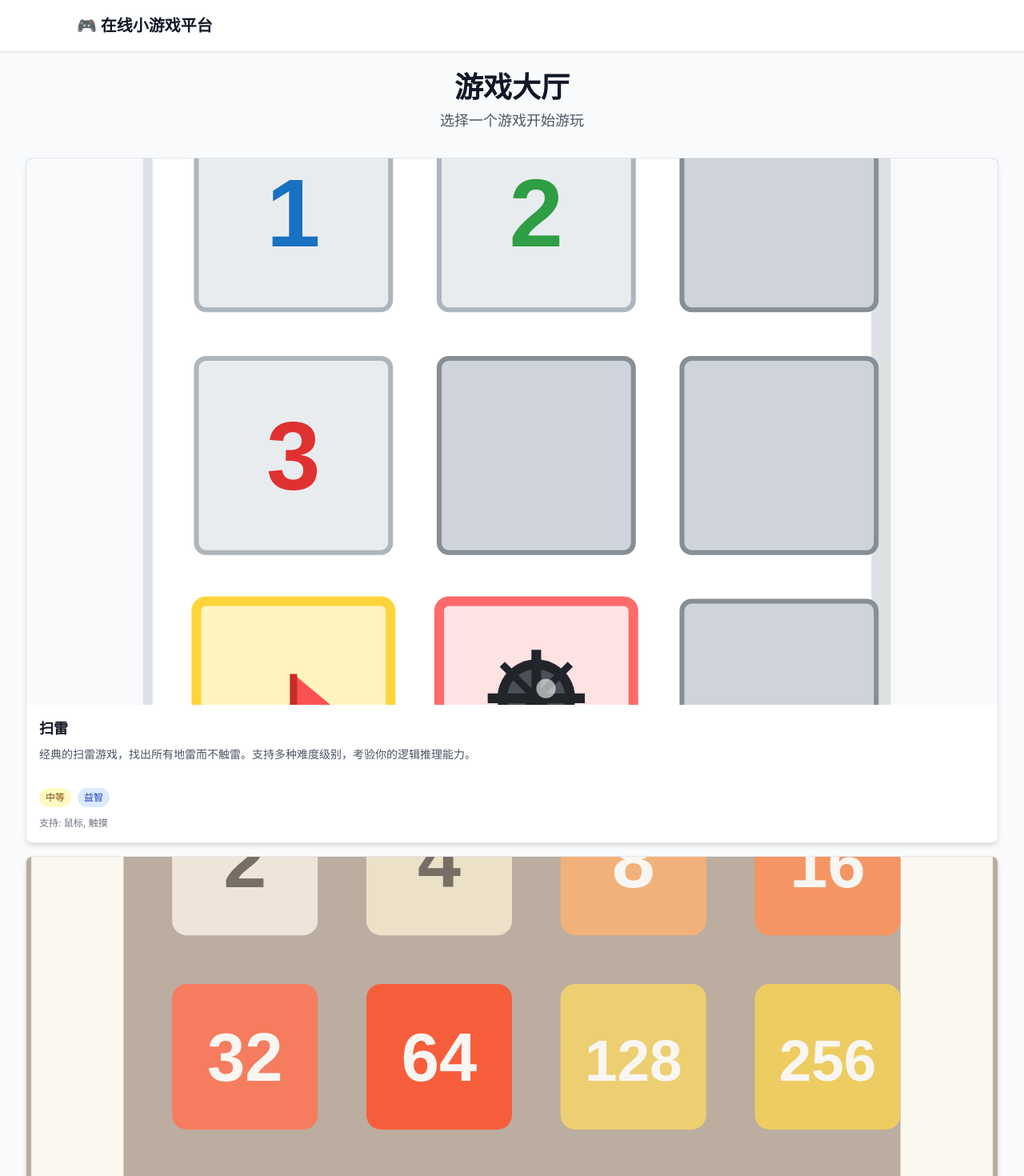
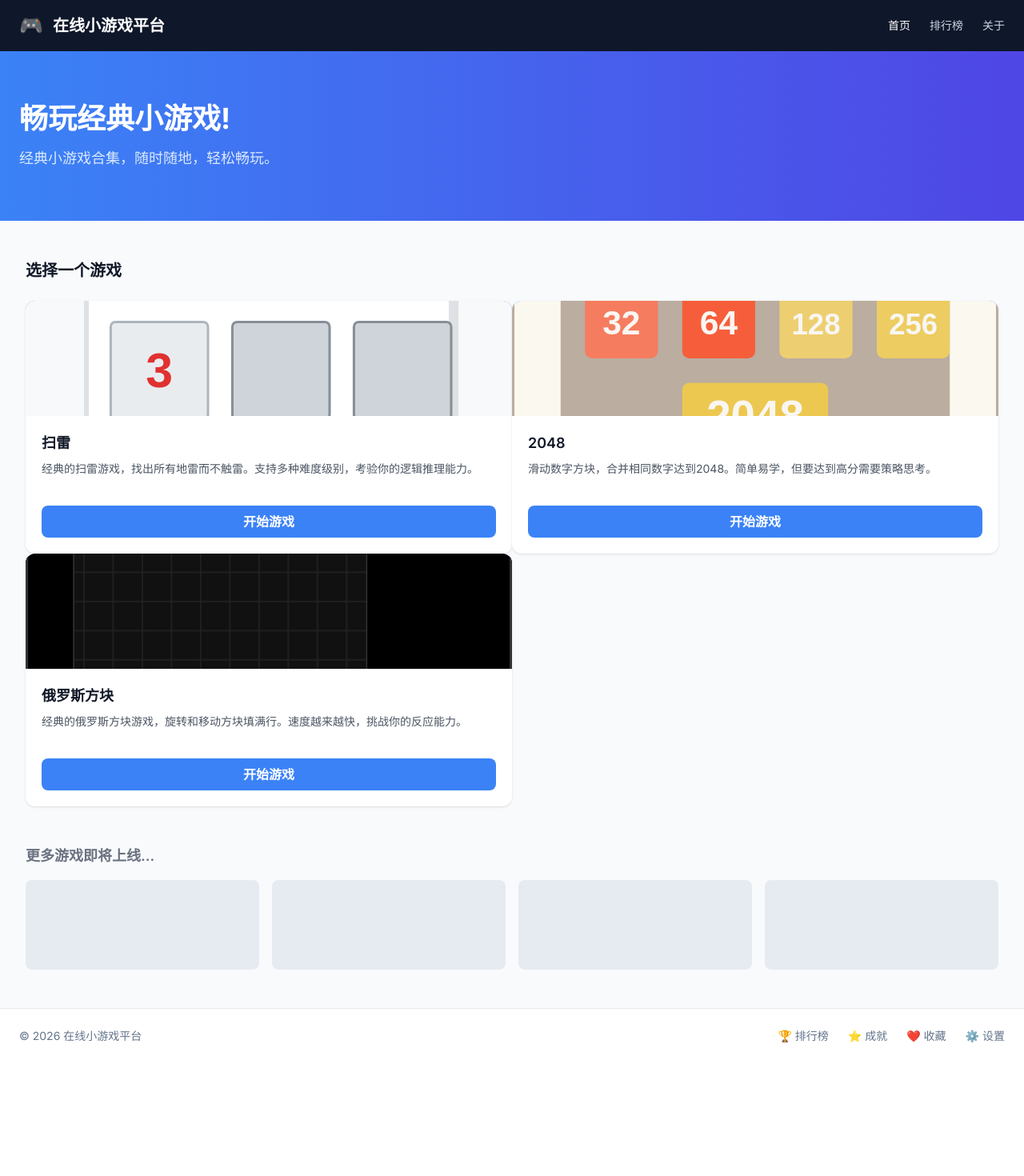
Before and after one commit to wupinshuo/durian-games, a Next.js app: page / in a window 1280 px wide. Shown: the top 1470 px of the page at 80% size. After the commit the page ends 1329 px from the top, so only its background shows below. Built offline with nearby package versions, Linux system fonts and the light colour scheme.

Commit message:
feat(ui): 重构首页ui样式

```diff
--- a/src/app/globals.css
+++ b/src/app/globals.css
@@ -40,6 +40,7 @@ body {
   color: var(--foreground);
   background: var(--background);
   font-family: Arial, Helvetica, sans-serif;
+  min-width: 320px;
 }
 
 @layer utilities {
@@ -54,17 +55,15 @@ body {
 }
 
 .game-card {
-  @apply bg-white rounded-lg shadow-md hover:shadow-lg transition-optimized cursor-pointer border border-gray-200 gpu-accelerated;
+  @apply bg-white rounded-xl shadow hover:shadow-xl transition-all duration-200 cursor-pointer overflow-hidden;
 }
 
 .game-card:hover {
-  @apply transform transition-optimized;
-  transform: translateY(-2px) translateZ(0);
+  transform: translateY(-4px);
 }
 
 .game-card:active {
-  @apply transform;
-  transform: translateY(0) scale(0.98) translateZ(0);
+  transform: scale(0.95);
 }
 
 /* 游戏大厅网格布局 */
--- /dev/null
+++ b/src/components/footer.tsx
@@ -0,0 +1,45 @@
+"use client";
+
+import React from "react";
+
+/**
+ * Footer 组件
+ * 显示平台底部信息和链接
+ */
+export function Footer() {
+  return (
+    <footer className="border-t bg-white">
+      <div className="mx-auto max-w-7xl px-4 sm:px-6">
+        <div className="flex flex-col items-center gap-3 sm:gap-4 py-4 sm:py-6 text-xs sm:text-sm text-slate-500 md:flex-row md:justify-between">
+          <span>© 2026 在线小游戏平台</span>
+          <div className="flex gap-4 sm:gap-6">
+            <button
+              type="button"
+              className="hover:text-slate-700 transition-colors"
+            >
+              🏆 排行榜
+            </button>
+            <button
+              type="button"
+              className="hover:text-slate-700 transition-colors"
+            >
+              ⭐ 成就
+            </button>
+            <button
+              type="button"
+              className="hover:text-slate-700 transition-colors"
+            >
+              ❤️ 收藏
+            </button>
+            <button
+              type="button"
+              className="hover:text-slate-700 transition-colors"
+            >
+              ⚙️ 设置
+            </button>
+          </div>
+        </div>
+      </div>
+    </footer>
+  );
+}
--- a/src/components/game-hall.tsx
+++ b/src/components/game-hall.tsx
@@ -139,18 +139,29 @@ export function GameHall({ onGameSelect }: GameHallProps) {
   }
 
   return (
-    <div className="flex-1 py-6">
+    <div className="flex-1">
+      {/* Hero 区域 */}
+      <section className="bg-gradient-to-r from-blue-500 to-indigo-600 text-white">
+        <div className="mx-auto max-w-7xl px-4 sm:px-6 py-12 sm:py-16">
+          <TransitionWrapper isVisible={!isTransitioning} type="slideUp">
+            <h1 className="text-2xl sm:text-3xl md:text-4xl font-bold mb-3 sm:mb-4">
+              畅玩经典小游戏!
+            </h1>
+            <p className="text-base sm:text-lg text-blue-100 max-w-xl">
+              经典小游戏合集，随时随地，轻松畅玩。
+            </p>
+          </TransitionWrapper>
+        </div>
+      </section>
+
+      {/* 游戏列表区域 */}
       <ResponsiveContainer size="xl">
+        <div className="py-8 sm:py-12">
           {/* 页面标题 */}
           <TransitionWrapper isVisible={!isTransitioning} type="slideUp">
-          <div className="text-center mb-6 md:mb-8">
-            <h1 className="text-2xl sm:text-3xl md:text-4xl font-bold text-gray-900 mb-2">
-              游戏大厅
-            </h1>
-            <p className="text-gray-600 text-base sm:text-lg">
-              选择一个游戏开始游玩
-            </p>
-          </div>
+            <h2 className="text-lg sm:text-xl font-semibold text-gray-900 mb-4 sm:mb-6">
+              选择一个游戏
+            </h2>
           </TransitionWrapper>
 
           {/* 游戏列表 */}
@@ -165,16 +176,16 @@ export function GameHall({ onGameSelect }: GameHallProps) {
               </div>
             ) : (
               <ResponsiveGrid
-              cols={{ default: 1, xs: 1, sm: 2, md: 2, lg: 3, xl: 4 }}
-              gap={4}
-              className="mb-6 md:mb-8"
+                cols={{ default: 1, xs: 1, sm: 2, md: 2, lg: 3, xl: 3 }}
+                gap={6}
+                className="mb-8 sm:mb-12"
               >
                 {games.map((game, index) => (
                   <TransitionWrapper
                     key={game.id}
                     isVisible={!isTransitioning}
                     type="slideUp"
-                  duration={300 + index * 50} // 错开动画时间
+                    duration={300 + index * 50}
                   >
                     <GameCard
                       game={game}
@@ -189,14 +200,23 @@ export function GameHall({ onGameSelect }: GameHallProps) {
             )}
           </TransitionWrapper>
 
-        {/* 底部提示 */}
+          {/* 即将上线区域 */}
           <TransitionWrapper isVisible={!isTransitioning} type="fade">
-          <div className="text-center">
-            <p className="text-sm text-gray-500">
-              更多游戏正在开发中，敬请期待更多精彩内容！
-            </p>
+            <div className="mt-8 sm:mt-12">
+              <h3 className="text-base sm:text-lg font-semibold text-gray-500 mb-3 sm:mb-4">
+                更多游戏即将上线…
+              </h3>
+              <div className="grid grid-cols-2 sm:grid-cols-2 lg:grid-cols-4 gap-3 sm:gap-4">
+                {Array.from({ length: 4 }).map((_, index) => (
+                  <div
+                    key={index}
+                    className="h-24 sm:h-28 rounded-lg bg-slate-200 animate-pulse"
+                  />
+                ))}
+              </div>
             </div>
           </TransitionWrapper>
+        </div>
       </ResponsiveContainer>
     </div>
   );
@@ -232,13 +252,13 @@ function GameCard({
 
   return (
     <div
-      className="relative bg-white rounded-lg shadow-md hover:shadow-lg transition-optimized cursor-pointer border border-gray-200 overflow-hidden group active:scale-95 gpu-accelerated"
+      className="relative bg-white rounded-xl shadow hover:shadow-xl transition-all duration-200 cursor-pointer overflow-hidden group active:scale-95 gpu-accelerated"
       onClick={() => onSelect(game.id)}
       onMouseEnter={() => setIsHovered(true)}
       onMouseLeave={() => setIsHovered(false)}
     >
       {/* 游戏缩略图 */}
-      <div className="aspect-video bg-gradient-to-br from-blue-400 to-purple-500 flex items-center justify-center relative overflow-hidden">
+      <div className="h-36 bg-gradient-to-br from-blue-400 to-purple-500 flex items-center justify-center relative overflow-hidden">
         {game.thumbnail ? (
           <img
             src={game.thumbnail}
@@ -247,55 +267,30 @@ function GameCard({
             loading="lazy"
           />
         ) : (
-          <div className="text-white text-3xl sm:text-4xl">🎮</div>
+          <div className="text-white text-4xl sm:text-5xl">🎮</div>
         )}
-
-        {/* 悬停覆盖层 - 在移动设备上始终显示 */}
-        <div
-          className={`absolute inset-0 bg-blue-500 bg-opacity-20 flex items-center justify-center transition-opacity duration-200 ${
-            isHovered ? "opacity-100" : "opacity-0 md:opacity-0"
-          } group-active:opacity-100`}
-        >
-          <span className="text-white font-semibold bg-blue-500 bg-opacity-90 px-3 py-2 sm:px-4 sm:py-2 rounded-md text-sm sm:text-base">
-            开始游戏
-          </span>
-        </div>
       </div>
 
       {/* 游戏信息 */}
-      <div className="p-3 sm:p-4">
+      <div className="p-4 sm:p-5">
         <h3 className="text-base sm:text-lg font-semibold text-gray-900 mb-2 line-clamp-1">
           {game.name}
         </h3>
-        <p className="text-gray-600 text-xs sm:text-sm mb-3 line-clamp-2 min-h-[2rem] sm:min-h-[2.5rem]">
+        <p className="text-gray-600 text-xs sm:text-sm mb-3 sm:mb-4 line-clamp-2 min-h-[2.5rem]">
           {game.description}
         </p>
 
-        {/* 游戏标签 */}
-        <div className="flex flex-wrap gap-1 sm:gap-2 mb-2 sm:mb-3">
-          <span
-            className={`px-2 py-1 rounded-full text-xs font-medium ${getDifficultyColor(
-              game.difficulty
-            )}`}
+        {/* 开始游戏按钮 */}
+        <button
+          type="button"
+          className="w-full rounded-lg bg-blue-500 py-2 font-semibold text-white text-sm sm:text-base hover:bg-blue-600 transition-colors"
+          onClick={(e) => {
+            e.stopPropagation();
+            onSelect(game.id);
+          }}
         >
-            {getDifficultyText(game.difficulty)}
-          </span>
-          <span className="px-2 py-1 rounded-full text-xs font-medium bg-blue-100 text-blue-800">
-            {game.category}
-          </span>
-        </div>
-
-        {/* 控制方式和最高分 */}
-        <div className="flex justify-between items-center text-xs">
-          <span className="text-gray-500">
-            支持: {getControlsText(game.controls)}
-          </span>
-          {highScore !== null && (
-            <span className="text-blue-600 font-medium">
-              最高: {highScore.toLocaleString()}
-            </span>
-          )}
-        </div>
+          开始游戏
+        </button>
       </div>
     </div>
   );
--- a/src/components/index.ts
+++ b/src/components/index.ts
@@ -2,6 +2,7 @@ export { PlatformShell } from "./platform-shell";
 export { Navigation } from "./navigation";
 export { GameContainer } from "./game-container";
 export { GameHall } from "./game-hall";
+export { Footer } from "./footer";
 export {
   ResponsiveLayout,
   ResponsiveGrid,
--- a/src/components/navigation.tsx
+++ b/src/components/navigation.tsx
@@ -37,46 +37,56 @@ export function Navigation({
 
   return (
     <>
-      <nav className="bg-white shadow-sm border-b border-gray-200">
-        <div className="max-w-6xl mx-auto px-3 sm:px-4 md:px-6 lg:px-8">
+      <nav className="bg-slate-900 text-white">
+        <div className="max-w-7xl mx-auto px-4 sm:px-6">
           <div className="flex justify-between items-center h-14 sm:h-16">
-            {/* 左侧：平台标题和导航 */}
-            <div className="flex items-center space-x-2 sm:space-x-4">
+            {/* 左侧：平台标题 */}
+            <div className="flex items-center gap-2 sm:gap-3">
               <button
                 type="button"
                 onClick={handleNavigateToHall}
-                className="text-lg sm:text-xl font-bold text-gray-900 hover:text-blue-600 transition-colors"
+                className="flex items-center gap-2 sm:gap-3 hover:opacity-80 transition-opacity"
               >
-                🎮 在线小游戏平台
+                <span className="text-xl sm:text-2xl">🎮</span>
+                <span className="text-base sm:text-xl font-bold">
+                  在线小游戏平台
+                </span>
               </button>
-
-              {currentView === "game" && (
-                <div className="hidden sm:flex items-center space-x-2 text-sm text-gray-500">
-                  <span>/</span>
-                  <span>
-                    {currentGameId ? getGameChineseName(currentGameId) : "游戏"}
-                  </span>
-                </div>
-              )}
             </div>
 
-            {/* 右侧：操作按钮 */}
-            <div className="flex items-center space-x-2 sm:space-x-4">
-              {/* 桌面端返回按钮 */}
-              {currentView === "game" && (
+            {/* 右侧：导航链接 */}
+            <div className="flex items-center gap-4 sm:gap-6">
+              {/* 桌面端导航 */}
+              <nav className="hidden md:flex gap-4 sm:gap-6">
                 <button
                   type="button"
                   onClick={handleNavigateToHall}
-                  className="hidden sm:block px-3 py-2 text-sm font-medium text-gray-700 bg-gray-100 rounded-md hover:bg-gray-200 transition-colors"
+                  className={`text-sm transition-colors ${
+                    currentView === "hall"
+                      ? "text-white"
+                      : "text-slate-300 hover:text-white"
+                  }`}
                 >
-                  返回大厅
+                  首页
                 </button>
-              )}
+                <a
+                  href="#"
+                  className="text-slate-300 hover:text-white text-sm transition-colors"
+                >
+                  排行榜
+                </a>
+                <a
+                  href="#"
+                  className="text-slate-300 hover:text-white text-sm transition-colors"
+                >
+                  关于
+                </a>
+              </nav>
 
               {/* 移动端菜单按钮 */}
               <button
                 type="button"
-                className="sm:hidden p-2 rounded-md text-gray-400 hover:text-gray-500 hover:bg-gray-100"
+                className="md:hidden p-2 rounded-md text-slate-300 hover:text-white hover:bg-slate-800"
                 onClick={toggleMobileMenu}
                 title="菜单"
                 aria-label="打开菜单"
@@ -108,9 +118,27 @@ export function Navigation({
           <button
             type="button"
             onClick={handleNavigateToHall}
+            className={`w-full text-left px-4 py-2 rounded-md transition-colors ${
+              currentView === "hall"
+                ? "bg-blue-50 text-blue-600 font-medium"
+                : "text-gray-700 hover:bg-gray-100"
+            }`}
+          >
+            首页
+          </button>
+
+          <button
+            type="button"
             className="w-full text-left px-4 py-2 text-gray-700 hover:bg-gray-100 rounded-md transition-colors"
           >
-            🏠 游戏大厅
+            排行榜
+          </button>
+
+          <button
+            type="button"
+            className="w-full text-left px-4 py-2 text-gray-700 hover:bg-gray-100 rounded-md transition-colors"
+          >
+            关于
           </button>
 
           {currentView === "game" && currentGameId && (
@@ -124,7 +152,7 @@ export function Navigation({
                 onClick={handleNavigateToHall}
                 className="mt-2 w-full px-4 py-2 text-sm font-medium text-white bg-blue-500 rounded-md hover:bg-blue-600 transition-colors"
               >
-                返回大厅
+                返回首页
               </button>
             </div>
           )}
--- a/src/components/platform-shell.tsx
+++ b/src/components/platform-shell.tsx
@@ -4,6 +4,7 @@ import React, { useState, useEffect } from "react";
 import { GameContainer } from "./game-container";
 import { Navigation } from "./navigation";
 import { GameHall } from "./game-hall";
+import { Footer } from "./footer";
 import { PlatformErrorBoundary } from "./platform-error-boundary";
 import { GameErrorBoundary } from "./game-error-boundary";
 import { PageTransition } from "./transition-wrapper";
@@ -55,7 +56,7 @@ export function PlatformShell() {
 
   return (
     <PlatformErrorBoundary>
-      <div className="min-h-screen bg-gray-50 flex flex-col">
+      <div className="min-h-screen bg-slate-50 flex flex-col">
         {/* 顶部导航栏 */}
         <Navigation
           currentView={currentView}
@@ -84,11 +85,7 @@ export function PlatformShell() {
         </main>
 
         {/* 底部信息栏 */}
-        <footer className="bg-white border-t border-gray-200 p-3 sm:p-4">
-          <div className="max-w-6xl mx-auto text-center text-xs sm:text-sm text-gray-500">
-            网页游戏平台 - 在线游戏体验
-          </div>
-        </footer>
+        <Footer />
       </div>
     </PlatformErrorBoundary>
   );
```
Lines whose indentation alone changed are shown as unchanged.
